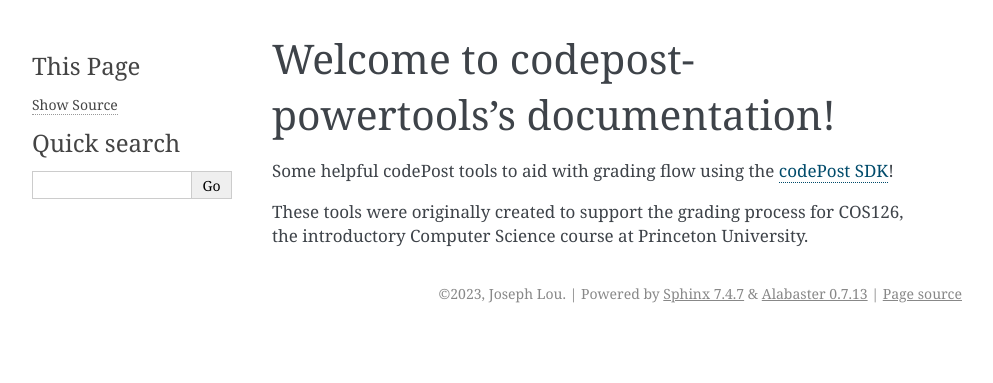
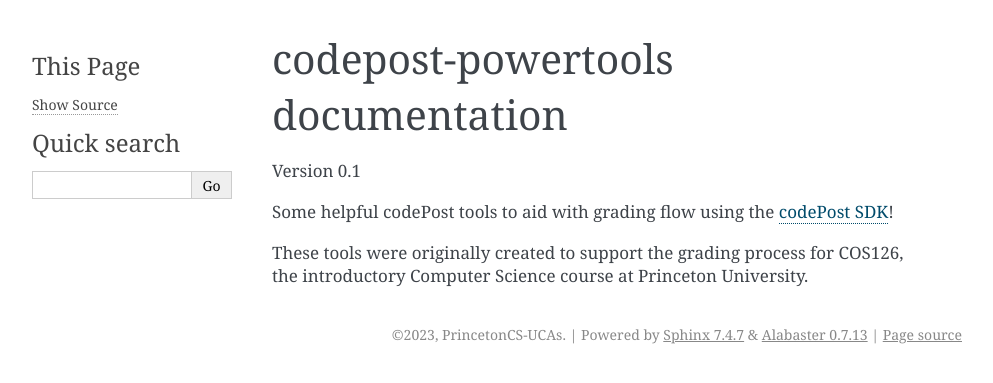
Before and after one commit to PrincetonCS-UCA/codepost-powertools, a Sphinx documentation site: the page built from docs/source/index.rst, in a window 1280 px wide. Shown: the top 383 px of the page, without its empty margins (148-1141 px from the left). Built offline with Sphinx 7.4.7, drawn with Linux system fonts in a browser that asks for light colours.

Commit message:
Update docs

```diff
--- a/docs/source/conf.py
+++ b/docs/source/conf.py
@@ -7,9 +7,16 @@
 # https://www.sphinx-doc.org/en/master/usage/configuration.html#project-information
 
 project = 'codepost-powertools'
-copyright = '2023, Joseph Lou'
-author = 'Joseph Lou'
-release = 'v0.1.0'
+author = 'PrincetonCS-UCAs'
+project_copyright = f'2023, {author}'
+
+try:
+    import codepost_powertools
+    release = codepost_powertools.__version__
+    version = release[:release.rfind('.')]
+except ImportError:
+    release = ''
+    version = ''
 
 # -- General configuration ---------------------------------------------------
 # https://www.sphinx-doc.org/en/master/usage/configuration.html#general-configuration
--- a/docs/source/index.rst
+++ b/docs/source/index.rst
@@ -3,8 +3,10 @@
    You can adapt this file completely to your liking, but it should at least
    contain the root `toctree` directive.
 
-Welcome to codepost-powertools's documentation!
-===============================================
+codepost-powertools documentation
+===========================================
+
+Version |version|
 
 .. toctree::
    :maxdepth: 2
--- a/src/codepost_powertools/__init__.py
+++ b/src/codepost_powertools/__init__.py
@@ -2,3 +2,7 @@
 __init__.py
 The `codepost_powertools` package.
 """
+
+# =============================================================================
+
+__version__ = '0.1.0'
```
Also changed, not shown: README.md (+6 -0 lines).
